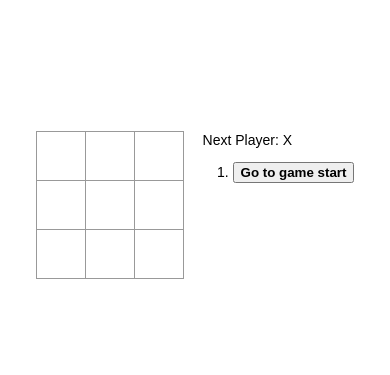
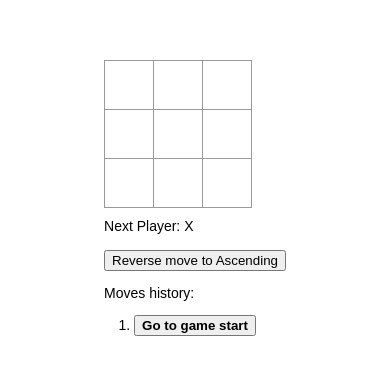
Before and after one commit to mekdie/react-tic-tac-toe, a React (Create React App) app: page / in a window 390 px wide. Shown: the part 225-600 px from the top of the page. Built offline with nearby package versions, Linux system fonts and the light colour scheme.

Commit message:
Added extra features #4 - Reverse Moves toggle

```diff
--- a/src/App.js
+++ b/src/App.js
@@ -52,6 +52,7 @@ function App() {
     const [xTurn, setXTurn] = useState(true);
     const [stepNumber, setStepNumber] = useState(0);
     const [positions, setPositions] = useState([]);
+    const [reverse, setReverse] = useState(false);
 
     const currentHistory = history;
     const current = currentHistory[stepNumber];
@@ -135,10 +136,20 @@ function App() {
 
         //like positions += positions + somethingElse
 
-        setPositions((currentPosition) => [
-            ...currentPosition,
+        setPositions(() => [
+            ...positions,
             { row: getLocation(pos).row, col: getLocation(pos).col },
         ]);
+    };
+
+    //reversing the moves
+    const reversePositions = () => {
+        //setting up useState value ways
+        // setReverse((rev) => {
+        //     return !rev;
+        // });
+        // setReverse((rev) => !rev);
+        setReverse(!reverse);
     };
 
     return (
@@ -153,7 +164,13 @@ function App() {
                 </div>
                 <div className="game-info">
                     <div>{status}</div>
-                    <ol>{moves}</ol>
+                    <br />
+                    <button onClick={reversePositions}>
+                        Reverse move to {reverse ? "Descending" : "Ascending"}
+                    </button>
+                    <p>Moves history:</p>
+                    <ol>{reverse ? moves.reverse() : moves}</ol>{" "}
+                    {/* this needs to be reversed */}
                 </div>
             </div>
         </div>
--- a/src/index.css
+++ b/src/index.css
@@ -64,3 +64,13 @@ ul {
     /* position: relative; */
     margin-left: 20px;
 }
+
+@media screen and (max-width: 440px) {
+    .game {
+        flex-direction: column;
+        row-gap: 10px;
+    }
+    .game-info {
+        margin-left: 0px;
+    }
+}
```
Also changed, not shown: 1 other file (tests, documents, lock files or other folders).
